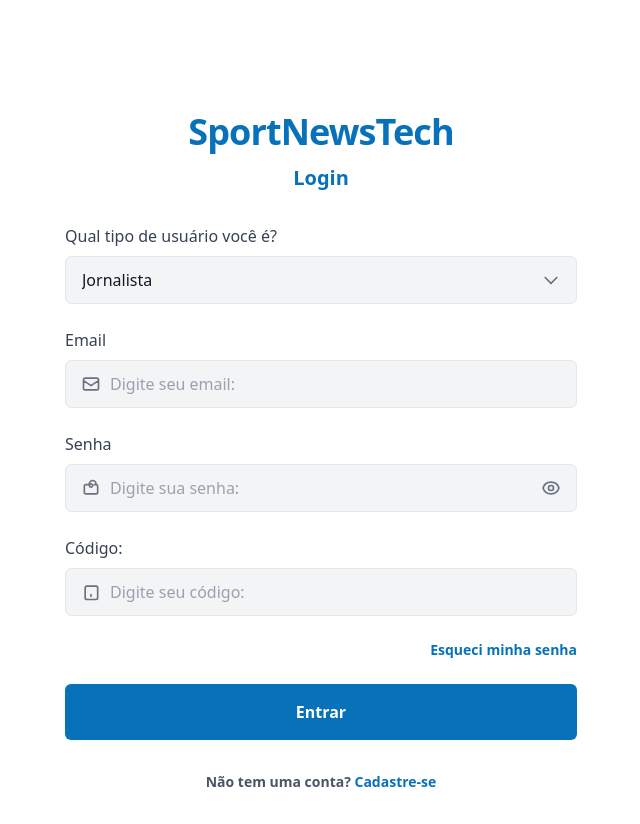
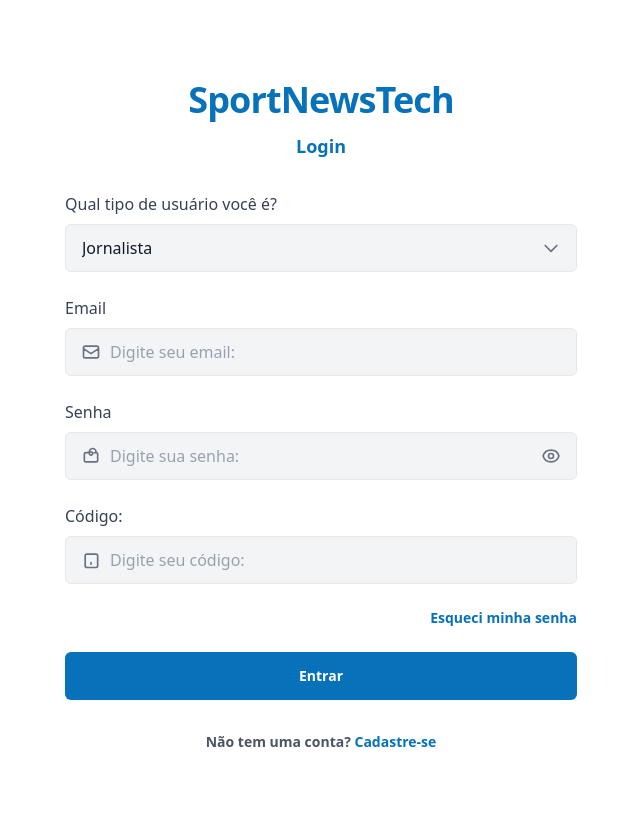
Before and after one commit to Wesnei/SportNewsTech, a React (Vite) app: page / in a window 1280 px wide. Shown: the whole page, without its empty margins (319-959 px from the left). After the commit the page ends 800 px from the top, so only its background shows below. Built offline with nearby package versions, Linux system fonts and the light colour scheme.

Commit message:
modf design login

```diff
--- a/src/components/formLogin/index.tsx
+++ b/src/components/formLogin/index.tsx
@@ -99,11 +99,11 @@ const LoginCard: React.FC = () => {
   const togglePassword = useCallback(() => setShowPassword(prev => !prev), []);
 
   return (
-    <div className="min-h-screen w-full flex items-start justify-center bg-white p-6 sm:p-8 pt-20 sm:pt-24 md:pt-28 font-sans">
+    <div className="h-screen overflow-y-hidden w-full flex items-start justify-center bg-white px-6 sm:px-8 pt-12 sm:pt-16 md:pt-20 font-sans">
       <div className="w-full max-w-lg">
         <div className="text-center mb-8">
           <h1 className="text-4xl font-bold text-[#0771BA] tracking-tight font-sans">SportNewsTech</h1>
-          <p className="mt-3 text-xl font-bold text-[#0771BA] font-sans">Login</p>
+          <p className="mt-3 text-lg font-bold text-[#0771BA] font-sans">Login</p>
         </div>
 
         <form onSubmit={handleSubmit} className="flex flex-col gap-6">
@@ -224,7 +224,7 @@ const LoginCard: React.FC = () => {
           <button
             type="submit"
             disabled={isLoading}
-            className="w-full h-14 bg-[#0771BA] hover:bg-[#0663A3] text-white font-bold rounded-md
+            className="w-full h-12 bg-[#0771BA] hover:bg-[#0663A3] text-white font-bold rounded-md text-sm
                        focus:outline-none focus:ring-4 focus:ring-[#0771BA]/40 disabled:bg-blue-400 disabled:cursor-not-allowed
                        transition-colors"
           >
```
